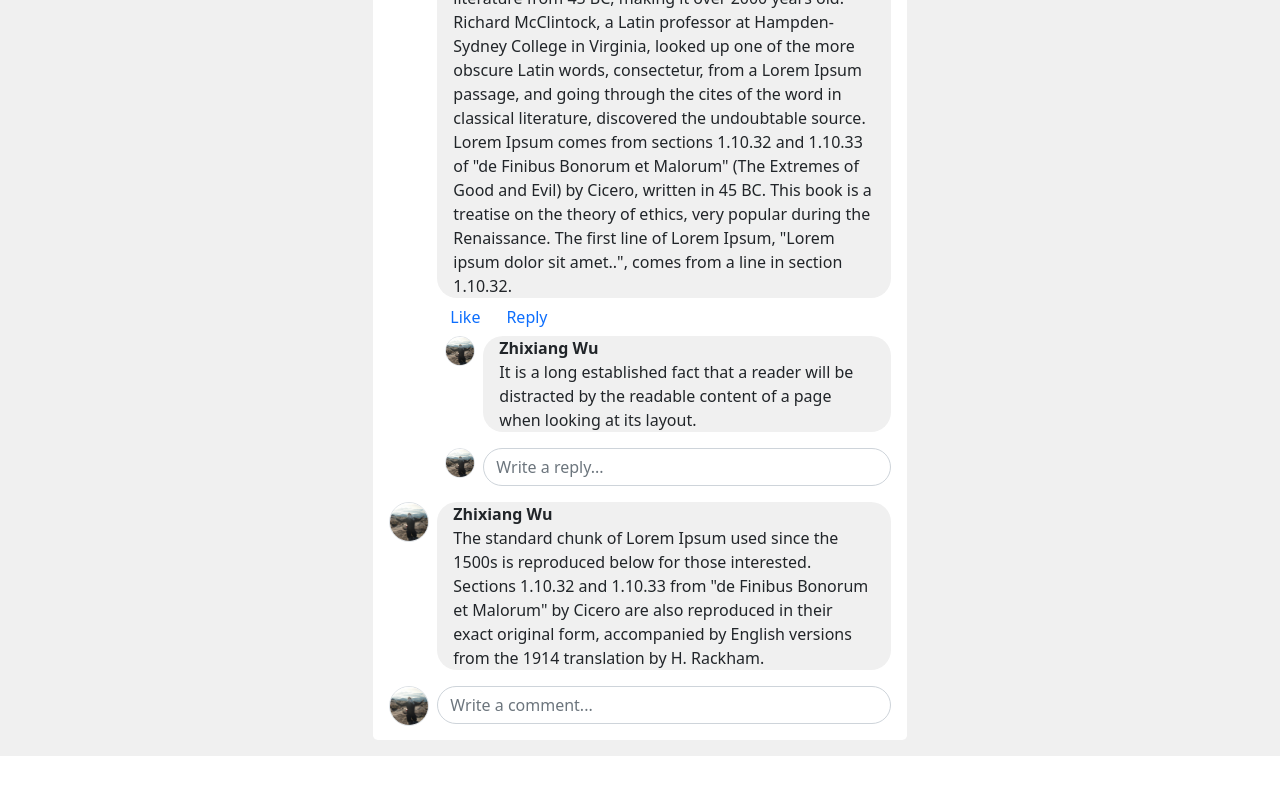
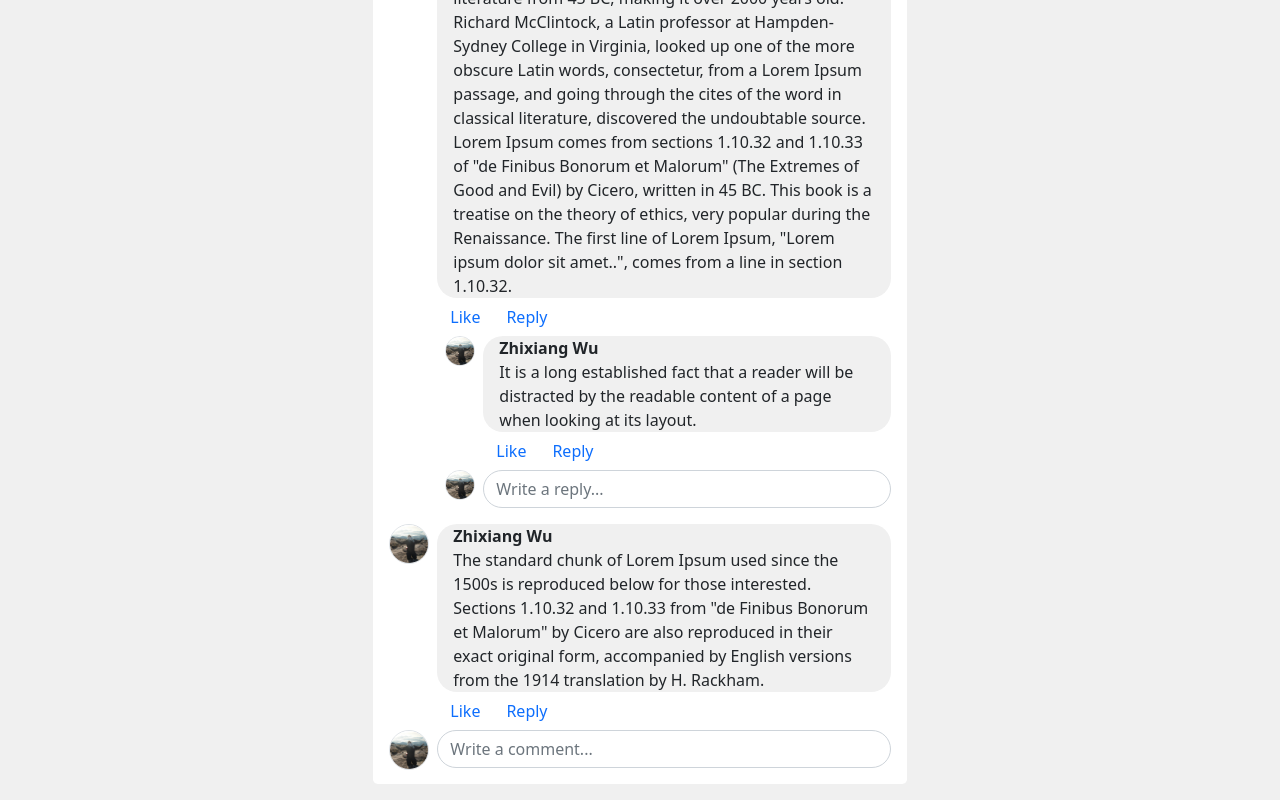
Before and after one commit to wuzhixiang88/GA-Projects, a React (Create React App) app in the folder unit4_project/phasebook/client/: page /1 in a window 1280 px wide. Shown: the part 1274-2074 px from the top of the page. Before the commit the page ends 2030 px from the top, so only its background shows below. Built offline with nearby package versions, Linux system fonts and the light colour scheme.

Commit message:
added like & reply button links for post comments and coments replies

```diff
--- a/unit4_project/phasebook/client/src/components/PostFeed.jsx
+++ b/unit4_project/phasebook/client/src/components/PostFeed.jsx
@@ -18,7 +18,7 @@ const PostFeed = () => {
   const [postLikeCounter, setPostLikeCounter] = useState(0);
   const [postCommentCounter, setPostCommentCounter] = useState(0);
 
-  const mainPostCommentInput = useRef();
+  const postCommentInput = useRef();
 
   const handlePostLikeCounter = () => {
     setPostLikeCounter(postLikeCounter + 1);
@@ -28,8 +28,8 @@ const PostFeed = () => {
     setPostCommentCounter(postCommentCounter + 1);
   };
 
-  const focusMainPostCommentInput = () => {
-    mainPostCommentInput.current.focus();
+  const focusPostCommentInput = () => {
+    postCommentInput.current.focus();
   };
 
   return (
@@ -37,6 +37,7 @@ const PostFeed = () => {
       <Row className="justify-content-md-center">
         <Col md={5} className="px-0">
           <Card className="border-0 rounded-3 mb-3">
+            {/* POST USER DETAILS & DATE OF POST */}
             <Card.Body className="d-flex text-start py-0">
               <Col md="auto" className="my-3 me-2">
                 <Image
@@ -55,6 +56,7 @@ const PostFeed = () => {
               </Col>
             </Card.Body>
 
+            {/* POST BODY - TEXT */}
             <Card.Body className="pt-0">
               <Card.Text className="text-start">
                 Lorem Ipsum is simply dummy text of the printing and typesetting
@@ -70,10 +72,12 @@ const PostFeed = () => {
               </Card.Text>
             </Card.Body>
 
+            {/* POST BODY - IMAGE */}
             <Card.Body className="mx-3 mb-3 p-0">
               <Image fluid rounded alt="" src={lorenIpsumPhoto} />
             </Card.Body>
 
+            {/* POST - LIKE & COMMENT COUNTER */}
             {postLikeCounter || postCommentCounter ? (
               <>
                 <Card.Body className="d-flex pt-0">
@@ -99,6 +103,7 @@ const PostFeed = () => {
               </>
             ) : null}
 
+            {/* POST - LIKE & COMMENT BUTTON */}
             <Card.Body className="d-flex border-top border-bottom mx-3 mb-3 px-0 py-1">
               <Col md={6} className="d-flex">
                 <Button
@@ -121,7 +126,7 @@ const PostFeed = () => {
                   variant="light"
                   className="flex-grow-1 border-0"
                   id="like-comment-button"
-                  onClick={focusMainPostCommentInput}
+                  onClick={focusPostCommentInput}
                 >
                   <Image
                     alt=""
@@ -134,6 +139,7 @@ const PostFeed = () => {
               </Col>
             </Card.Body>
 
+            {/* POST - COMMENTS */}
             <Card.Body className="d-flex text-start py-0">
               <Col md="auto" className="me-2">
                 <Image
@@ -145,10 +151,7 @@ const PostFeed = () => {
                 />
               </Col>
               <Col>
-                <Col
-                  className="d-flex flex-column align-self-center"
-                  id="user-comment-col"
-                >
+                <Col id="user-comment-col">
                   <Card.Text className="fw-bold mb-0 ps-3">
                     Zhixiang Wu
                   </Card.Text>
@@ -177,6 +180,7 @@ const PostFeed = () => {
                     Reply
                   </Button>
                 </Col>
+                {/* COMMENTS REPLIES */}
                 <Col className="d-flex text-start ps-2 py-0">
                   <Col md="auto" className="me-2">
                     <Image
@@ -187,20 +191,28 @@ const PostFeed = () => {
                       className="border rounded-circle"
                     />
                   </Col>
-                  <Col
-                    className="d-flex flex-column align-self-center mb-3"
-                    id="user-comment-col"
-                  >
+                  <Col>
+                    <Col id="user-comment-col">
                       <Card.Text className="fw-bold mb-0 ps-3">
                         Zhixiang Wu
                       </Card.Text>
                       <Card.Text className="px-3">
                         It is a long established fact that a reader will be
-                      distracted by the readable content of a page when looking
-                      at its layout.
+                        distracted by the readable content of a page when
+                        looking at its layout.
                       </Card.Text>
                     </Col>
+                    <Col className="mt-0">
+                      <Button variant="link" id="like-reply-button">
+                        Like
+                      </Button>
+                      <Button variant="link" id="like-reply-button">
+                        Reply
+                      </Button>
                     </Col>
+                  </Col>
+                </Col>
+                {/* COMMENTS REPLY INPUT */}
                 <Col className="d-flex ps-2 py-0">
                   <Col md="auto" className="me-2">
                     <Image
@@ -235,11 +247,11 @@ const PostFeed = () => {
                   className="border rounded-circle"
                 />
               </Col>
-              <Col
-                className="d-flex flex-column align-self-center mb-3"
-                id="user-comment-col"
-              >
-                <Card.Text className="fw-bold mb-0 ps-3">Zhixiang Wu</Card.Text>
+              <Col>
+                <Col id="user-comment-col">
+                  <Card.Text className="fw-bold mb-0 ps-3">
+                    Zhixiang Wu
+                  </Card.Text>
                   <Card.Text className="px-3">
                     The standard chunk of Lorem Ipsum used since the 1500s is
                     reproduced below for those interested. Sections 1.10.32 and
@@ -248,9 +260,19 @@ const PostFeed = () => {
                     English versions from the 1914 translation by H. Rackham.
                   </Card.Text>
                 </Col>
+                <Col className="mt-0">
+                  <Button variant="link" id="like-reply-button">
+                    Like
+                  </Button>
+                  <Button variant="link" id="like-reply-button">
+                    Reply
+                  </Button>
+                </Col>
+              </Col>
             </Card.Body>
             {/* PLACEHOLDER FOR MULTIPLE COMMENTS - TO BE DELETED WHEN USING MAP FUNCTION */}
 
+            {/* POST - COMMENTS INPUT */}
             <Card.Body className="d-flex py-0">
               <Col md="auto" className="me-2">
                 <Image
@@ -265,7 +287,7 @@ const PostFeed = () => {
                 <Form onSubmit={handlePostCommentCounter}>
                   <Form.Group className="flex-grow-1 align-self-center">
                     <Form.Control
-                      ref={mainPostCommentInput}
+                      ref={postCommentInput}
                       type="text"
                       placeholder="Write a comment..."
                       className="mb-3 rounded-pill"
```
Lines whose indentation alone changed are shown as unchanged.
